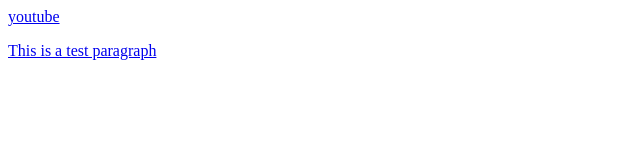
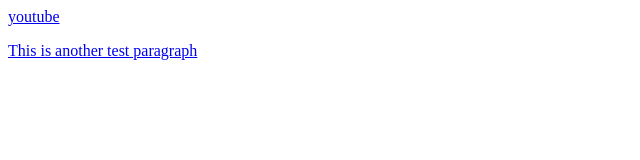
Before and after one commit to shembane/shem-coding, a plain HTML site: page attributes2.html in a window 1280 px wide. Shown: the full height of the page, 0-640 px from the left. Drawn offline with Linux system fonts and the light colour scheme.

Commit message:
Updated file

```diff
--- a/attributes2.html
+++ b/attributes2.html
@@ -4,7 +4,7 @@
 
 <a href="https://www.youtube.com"> youtube
 
-  <p> This is a test paragraph</p>
+  <p> This is another test paragraph</p>
 
 </body>
 </html>
```
